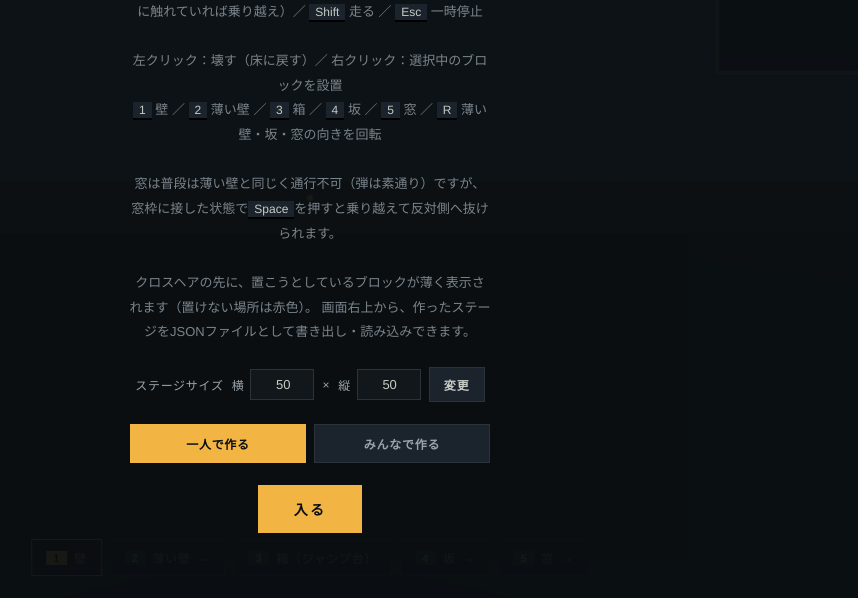
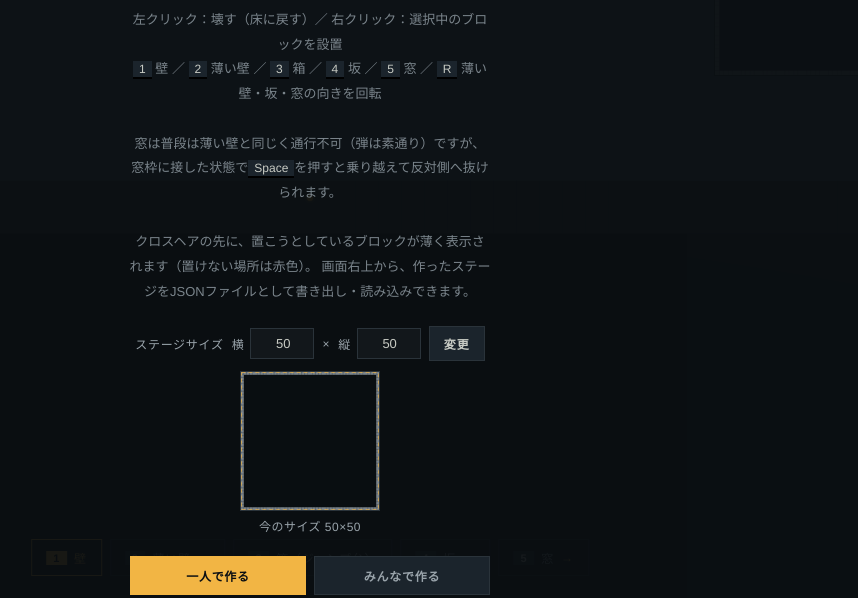
Before and after one commit to Kawagishi-Kohei-ocs2026/fps, a website: page stage.html in a window 1280 px wide. Shown: the part 202-800 px from the top of the page, without its empty margins (330-1188 px from the left). Drawn offline with nearby package versions, Linux system fonts and the light colour scheme; animation ran at ten frames a second.

Commit message:
プレビュー追加

```diff
--- a/stage.html
+++ b/stage.html
@@ -11,8 +11,8 @@
   #view{display:block;width:100vw;height:100vh;cursor:none}
   #cross{position:fixed;left:50%;top:50%;width:6px;height:6px;margin:-3px 0 0 -3px;
     border-radius:50%;background:#f2b544;pointer-events:none;box-shadow:0 0 4px rgba(242,181,68,.8)}
-  #veil{position:fixed;inset:0;display:flex;flex-direction:column;align-items:center;justify-content:center;
-    background:rgba(10,14,18,.94);text-align:center;padding:24px;z-index:10}
+  #veil{position:fixed;inset:0;display:flex;flex-direction:column;align-items:center;justify-content:center;justify-content:safe center;
+    background:rgba(10,14,18,.94);text-align:center;padding:24px;z-index:10;overflow-y:auto}
   #veil.gone{display:none}
   h1{font-size:clamp(28px,7vw,52px);font-weight:700;letter-spacing:-.03em}
   h1 span{display:block;font-size:.34em;letter-spacing:.4em;color:#c4462c;font-weight:600;margin-bottom:12px}
@@ -31,6 +31,10 @@
   #sizeRow input{width:64px;background:#12171b;border:1px solid #2a333a;color:#c8cbc4;padding:7px 8px;font:inherit;font-size:13px;text-align:right}
   #sizeRow button{margin:0;padding:8px 14px;font-size:12px;letter-spacing:.08em;background:#1b242c;color:#c8cbc4;border:1px solid #2a333a;cursor:pointer}
   #sizeRow button:hover{background:#2a333a;color:#fff}
+  #sizePreviewBox{margin-top:10px;text-align:center}
+  #sizePreview{display:block;margin:0 auto;width:140px;height:140px;background:rgba(10,14,18,.72);border:1px solid #2a333a}
+  #sizePreviewCap{margin-top:6px;font-size:12px;color:#9aa4ab;min-height:1.4em;letter-spacing:.04em}
+  #sizePreviewCap.warn{color:#e5766b}
 
   /* 複数人で編集（オンライン接続）まわりのUI */
   #cfg{margin-top:22px;width:min(360px,88vw);text-align:left}
@@ -107,6 +111,10 @@
     <label>縦 <input id="sizeH" type="number" min="8" max="200" step="1" value="50"></label>
     <button type="button" id="sizeBtn">変更</button>
   </div>
+  <div id="sizePreviewBox">
+    <canvas id="sizePreview"></canvas>
+    <div id="sizePreviewCap"></div>
+  </div>
 
   <div id="cfg">
     <div id="modeRow">
@@ -150,12 +158,13 @@ const PLAYER_R = 0.28;        // プレイヤーの当たり判定の半径
 // 薄い壁(thinwall)は見た目通りの薄い板として当たり判定を取る（マス全体は塞がない）。
 // 見た目通りマスの端に寄せた薄い板になる（dir で東西南北どちらの辺に沿わせるか指定）。
 let grid = [];
-function initFlatLevel(){
-  grid = Array.from({length:H}, (_, y) => Array.from({length:W}, (_, x) => {
-    if (x===0 || y===0 || x===W-1 || y===H-1) return {type:'wall'};
+function flatGrid(w, h){
+  return Array.from({length:h}, (_, y) => Array.from({length:w}, (_, x) => {
+    if (x===0 || y===0 || x===w-1 || y===h-1) return {type:'wall'};
     return {type:'floor'};
   }));
 }
+function initFlatLevel(){ grid = flatGrid(W, H); }
 
 // グリッド1マスぶんの直列化・復元（書き出し／読み込み／ネットワーク同期で共通して使う）
 function serializeCell(c){
@@ -178,17 +187,19 @@ function applyGrid(data){
   player.z = heightAt(player.x, player.y); player.vz = 0; player.onGround = true;
 }
 // 今のステージの内容をできるだけ残したまま、サイズだけ変える（外周は新しいサイズで壁に張り直す）
+// nw×nh にしたときのグリッドを「作るだけ」で返す（今のステージは変えない）。プレビューと実際の変更で共通。
+function resizedGrid(nw, nh){
+  const g = flatGrid(nw, nh);
+  for (let y=1; y<Math.min(H, nh)-1; y++) for (let x=1; x<Math.min(W, nw)-1; x++) g[y][x] = grid[y][x];
+  return g;
+}
 function resizeGrid(nw, nh){
-  const old = grid, ow = W, oh = H;
-  W = nw; H = nh;
-  initFlatLevel();
-  for (let y=1; y<Math.min(oh, nh)-1; y++) for (let x=1; x<Math.min(ow, nw)-1; x++) grid[y][x] = old[y][x];
-  const g = serializeGrid();
-  applyGrid(g);
+  applyGrid(resizedGrid(nw, nh).map(row => row.map(serializeCell)));
 }
 function syncSizeInputs(){
   const a = document.getElementById('sizeW'), b = document.getElementById('sizeH');
   if (a) a.value = W; if (b) b.value = H;
+  if (typeof drawSizePreview === 'function') drawSizePreview();
 }
 
 // 座標(x,y)の「地面の高さ」。薄い壁は板そのものが薄いので、床の高さとしては通常の床(0)のまま扱い、
@@ -832,7 +843,9 @@ function refreshGoState(){
 function applyMode(){
   el('g_solo').setAttribute('aria-pressed', String(CFG.mode === 'solo'));
   el('g_online').setAttribute('aria-pressed', String(CFG.mode === 'online'));
-  el('netfield').style.display = CFG.mode === 'online' ? '' : 'none';
+  el('netfield').style.display = CFG.mode === 'online' ? 'block' : 'none';
+  if (CFG.mode === 'online' && netState === 'idle' && !el('netstatus').textContent)
+    netStatus('サーバーアドレスとルームコードを入れて「接続する」を押すと、入れるようになります');
   refreshGoState();
 }
 el('g_solo').onclick = () => {
@@ -927,23 +940,22 @@ mapBase.width = mapBase.height = mapEl.width;
 const mapBaseCtx = mapBase.getContext('2d');
 let mapDirty = true;
 const MAP_COL = { wall:'#7a848c', platform:'#b39468', thin:'#c3cad0', window:'#6fd0d6' };
-function redrawMapBase(){
-  const c = mapBaseCtx, S = mapBase.width, t = S / Math.max(W, H);
+// グリッド g(gw×gh)を、1マスの大きさ t で c に描く。ミニマップとサイズ変更のプレビューで共通。
+function paintCells(c, g, gw, gh, t){
   const th = Math.max(2 * MAP_DPR, t * 0.3);        // 薄い壁・窓の線の太さ
-  c.clearRect(0, 0, S, S);
-  for (let y = 0; y < H; y++) for (let x = 0; x < W; x++){
-    const cell = grid[y][x], X = x * t, Y = y * t;
+  for (let y = 0; y < gh; y++) for (let x = 0; x < gw; x++){
+    const cell = g[y][x], X = x * t, Y = y * t;
     if (cell.type === 'wall'){ c.fillStyle = MAP_COL.wall; c.fillRect(X, Y, t, t); }
     else if (cell.type === 'platform'){ c.fillStyle = MAP_COL.platform; c.fillRect(X, Y, t, t); }
     else if (cell.type === 'ramp'){
       // 坂は、低い側→高い側へ色が明るくなる（向きが分かるように）
       const d = cell.dir;
-      const g = d === 'E' ? c.createLinearGradient(X, 0, X + t, 0)
-              : d === 'W' ? c.createLinearGradient(X + t, 0, X, 0)
-              : d === 'S' ? c.createLinearGradient(0, Y, 0, Y + t)
-              :             c.createLinearGradient(0, Y + t, 0, Y);
-      g.addColorStop(0, '#3f7a6e'); g.addColorStop(1, '#9fd6c8');
-      c.fillStyle = g; c.fillRect(X, Y, t, t);
+      const gr = d === 'E' ? c.createLinearGradient(X, 0, X + t, 0)
+               : d === 'W' ? c.createLinearGradient(X + t, 0, X, 0)
+               : d === 'S' ? c.createLinearGradient(0, Y, 0, Y + t)
+               :             c.createLinearGradient(0, Y + t, 0, Y);
+      gr.addColorStop(0, '#3f7a6e'); gr.addColorStop(1, '#9fd6c8');
+      c.fillStyle = gr; c.fillRect(X, Y, t, t);
     }
     else if (cell.type === 'thinwall' || cell.type === 'window'){   // マスの縁に細く描く（dir=N/S/W/E）
       c.fillStyle = cell.type === 'window' ? MAP_COL.window : MAP_COL.thin;
@@ -954,6 +966,53 @@ function redrawMapBase(){
     }
   }
 }
+function redrawMapBase(){
+  const c = mapBaseCtx, S = mapBase.width;
+  c.clearRect(0, 0, S, S);
+  paintCells(c, grid, W, H, S / Math.max(W, H));
+}
+// ===== サイズ変更のプレビュー =====
+// 入力中の 横×縦 にしたときのステージを、ミニマップと同じ描き方で小さく表示する。
+// 内容は左上を基準に残り、外周は新しいサイズで張り直される。縮めて消える建物は赤で示す。
+const prevEl = document.getElementById('sizePreview'), prevCtx = prevEl.getContext('2d');
+const PREV_CSS = 140;
+prevEl.width = prevEl.height = Math.round(PREV_CSS * MAP_DPR);
+function readSizeInputs(){
+  const nw = parseInt(document.getElementById('sizeW').value, 10);
+  const nh = parseInt(document.getElementById('sizeH').value, 10);
+  const ok = nw >= MIN_SIZE && nw <= MAX_SIZE && nh >= MIN_SIZE && nh <= MAX_SIZE;
+  return { nw, nh, ok };
+}
+function drawSizePreview(){
+  if (!grid.length) return;   // ステージがまだ作られていない起動直前は何もしない
+  const cap = document.getElementById('sizePreviewCap'), c = prevCtx, S = prevEl.width;
+  c.clearRect(0, 0, S, S);
+  const { nw, nh, ok } = readSizeInputs();
+  if (!ok){
+    cap.textContent = '横・縦とも ' + MIN_SIZE + '〜' + MAX_SIZE + ' の整数で入力してください';
+    cap.className = 'warn';
+    return;
+  }
+  const g = resizedGrid(nw, nh), t = S / Math.max(nw, nh);
+  paintCells(c, g, nw, nh, t);
+  // 縮めたときに消える建物（今の内側にあって、新しい内側からはみ出るもの）を数えて赤で示す
+  let lost = 0;
+  c.fillStyle = 'rgba(229,118,107,.85)';
+  for (let y = 1; y < H - 1; y++) for (let x = 1; x < W - 1; x++){
+    if (grid[y][x].type === 'floor') continue;
+    if (x <= nw - 2 && y <= nh - 2) continue;
+    lost++;
+    if (x < S / t && y < S / t) c.fillRect(x * t, y * t, t, t);   // 新しい外周にかかる分など、枠内に見える分だけ描く
+  }
+  c.strokeStyle = 'rgba(242,181,68,.7)'; c.lineWidth = 1; c.setLineDash([4, 3]);
+  c.strokeRect(0.5, 0.5, nw * t - 1, nh * t - 1); c.setLineDash([]);
+  const same = nw === W && nh === H;
+  cap.textContent = (same ? '今のサイズ ' : 'プレビュー ') + nw + '×' + nh + (lost ? '　消える建物 ' + lost + ' マス' : '');
+  cap.className = lost ? 'warn' : '';
+}
+document.getElementById('sizeW').addEventListener('input', drawSizePreview);
+document.getElementById('sizeH').addEventListener('input', drawSizePreview);
+
 function drawMap(){
   if (mapDirty){ redrawMapBase(); mapDirty = false; }
   const c = mapCtx, S = mapEl.width, t = S / Math.max(W, H), px = player.x * t, py = player.y * t;
@@ -981,7 +1040,7 @@ function start(){
   // 2回目以降(Escで一時停止→再開)はステージも位置もそのまま再開する（編集内容を消さないため）
   alive = true; veil.classList.add('gone'); canvas.requestPointerLock?.();
 }
-function pause(){ alive = false; document.exitPointerLock?.(); veil.classList.remove('gone'); }
+function pause(){ alive = false; document.exitPointerLock?.(); veil.classList.remove('gone'); syncSizeInputs(); }
 document.getElementById('go').onclick = start;
 
 document.getElementById('exportBtn').onclick = () => {
@@ -1062,6 +1121,7 @@ function frame(now){
   requestAnimationFrame(frame);
 }
 initFlatLevel(); buildScene();
+drawSizePreview();
 camera.position.set(W/2, EYE_HEIGHT, H/2);
 requestAnimationFrame(frame);
 </script>
```
